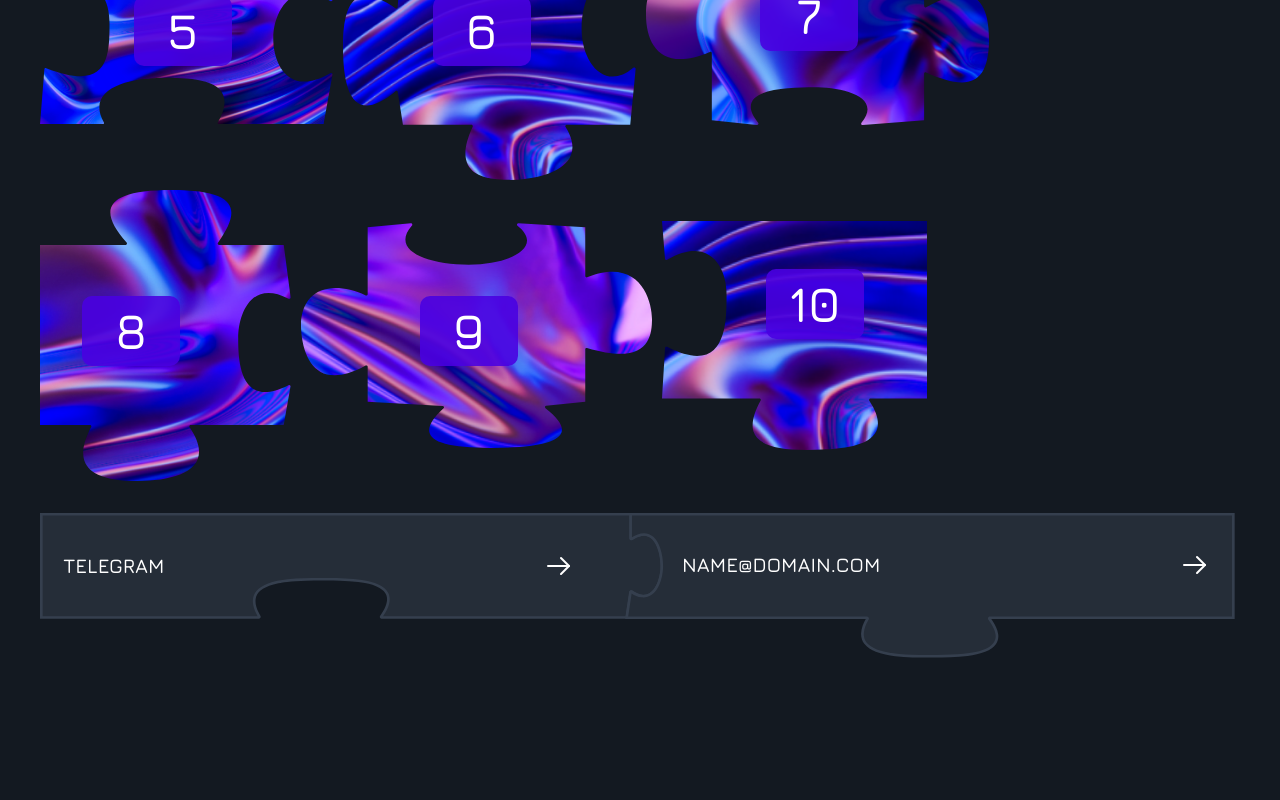
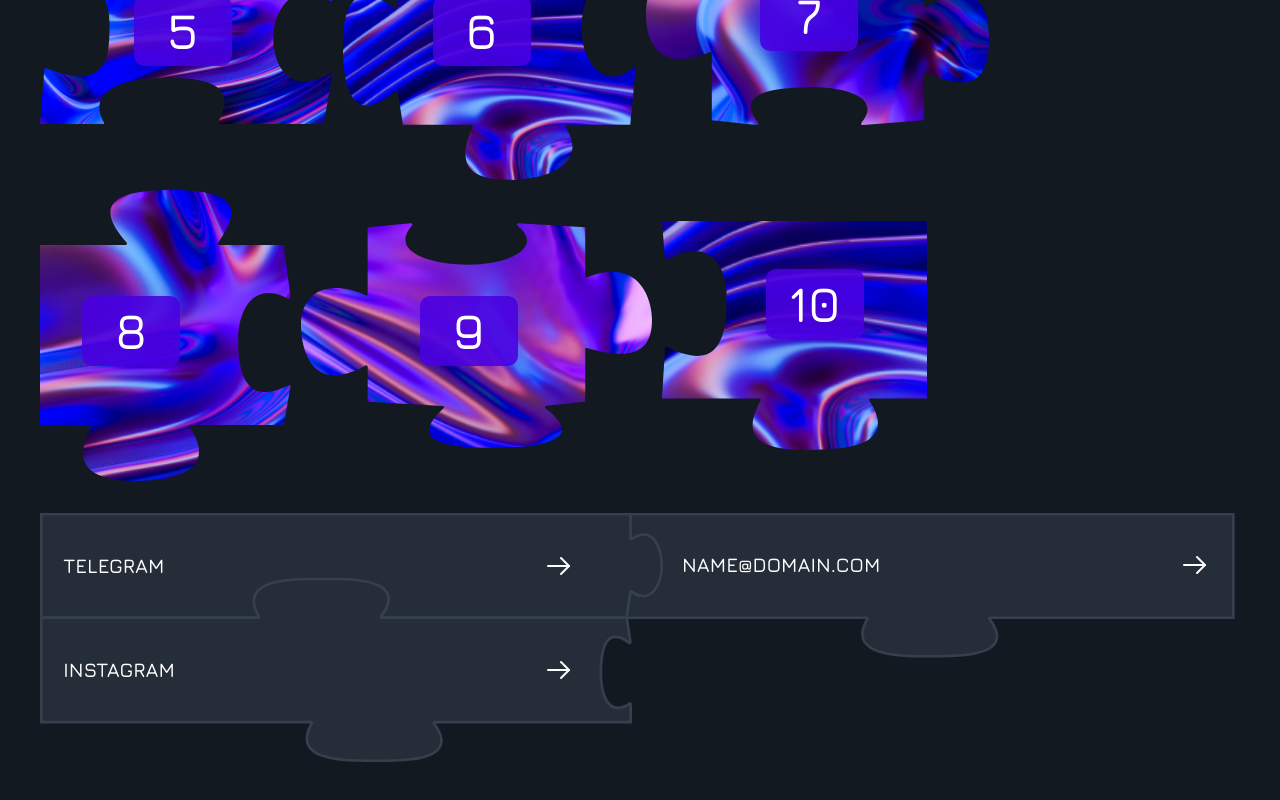
Before and after one commit to Alex-Nicalace/webcraft, a React (Vite) app: page / in a window 1280 px wide. Shown: the part 4395-5195 px from the top of the page. Built offline with nearby package versions, Linux system fonts and the light colour scheme.

Commit message:
ContactPuzzle: create #3

```diff
--- a/src/App.tsx
+++ b/src/App.tsx
@@ -241,12 +241,21 @@ function App() {
         </div>
         <br />
         <br />
-        <div style={{ display: 'flex', alignItems: 'flex-start' }}>
+        <div
+          style={{
+            display: 'flex',
+            alignItems: 'flex-start',
+            flexWrap: 'wrap',
+          }}
+        >
           <ContactPuzzle href="#" variant={1}>
             Telegram
           </ContactPuzzle>
           <ContactPuzzle href="mailto:name@domain.com" variant={2}>
             name@domain.com
+          </ContactPuzzle>
+          <ContactPuzzle href="#" variant={3}>
+            Instagram
           </ContactPuzzle>
         </div>
         <br />
--- a/src/components/ui/ContactPuzzle/ContactPuzzle.scss
+++ b/src/components/ui/ContactPuzzle/ContactPuzzle.scss
@@ -121,7 +121,22 @@
       $paddingLeft: 85,
       $paddingRight: 35,
       $paddingBottom: 60,
-      $marginLeft: -57
+      $marginLeft: -57,
+      $marginBottom: -60
+    );
+  }
+
+  &_3 {
+    @include puzzle(
+      $widthPuzzle: 888,
+      $heightPuzzle: 277,
+      $clipPathOter: '#puzzle-footer-outer-3',
+      $clipPathInner: '#puzzle-footer-inner-3',
+      $paddingTop: 60,
+      $paddingLeft: 35,
+      $paddingRight: 85,
+      $paddingBottom: 60,
+      $marginTop: -62
     );
   }
 }
--- a/src/components/ui/ContactPuzzle/variantsPuzzleConfig.ts
+++ b/src/components/ui/ContactPuzzle/variantsPuzzleConfig.ts
@@ -2,6 +2,8 @@ import SvgMaskOuter1 from '../../../assets/img/puzzles/puzzle-footer-outer-1.svg
 import SvgMaskInner1 from '../../../assets/img/puzzles/puzzle-footer-inner-1.svg?react';
 import SvgMaskOuter2 from '../../../assets/img/puzzles/puzzle-footer-outer-2.svg?react';
 import SvgMaskInner2 from '../../../assets/img/puzzles/puzzle-footer-inner-2.svg?react';
+import SvgMaskOuter3 from '../../../assets/img/puzzles/puzzle-footer-outer-3.svg?react';
+import SvgMaskInner3 from '../../../assets/img/puzzles/puzzle-footer-inner-3.svg?react';
 
 export const VARIANTS_PUZZLE = {
   1: {
@@ -13,8 +15,8 @@ export const VARIANTS_PUZZLE = {
     SvgMaskInner: SvgMaskInner2,
   },
   3: {
-    SvgMaskOuter: SvgMaskOuter1,
-    SvgMaskInner: SvgMaskInner1,
+    SvgMaskOuter: SvgMaskOuter3,
+    SvgMaskInner: SvgMaskInner3,
   },
   4: {
     SvgMaskOuter: SvgMaskOuter1,
```
Also changed, not shown: src/assets/img/puzzles/puzzle-footer-inner-3.svg (added), src/assets/img/puzzles/puzzle-footer-outer-3.svg (added).
